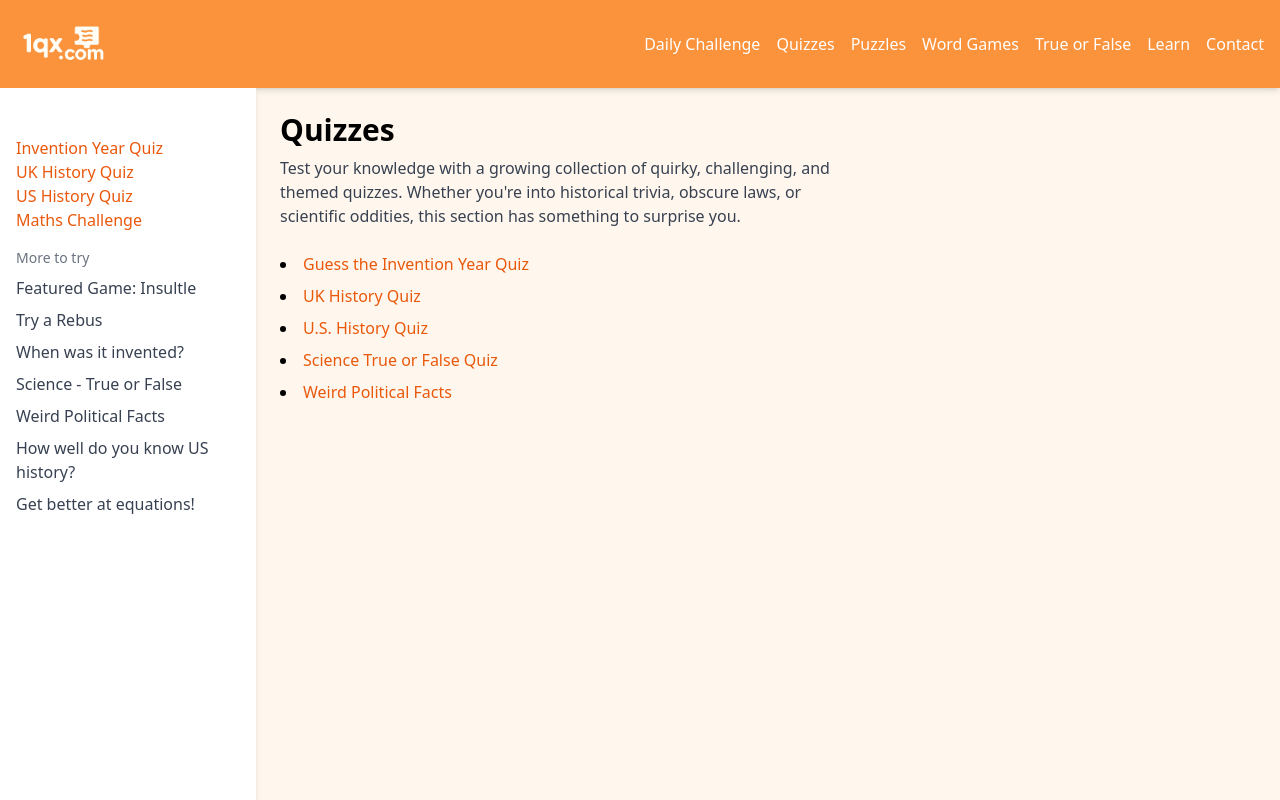
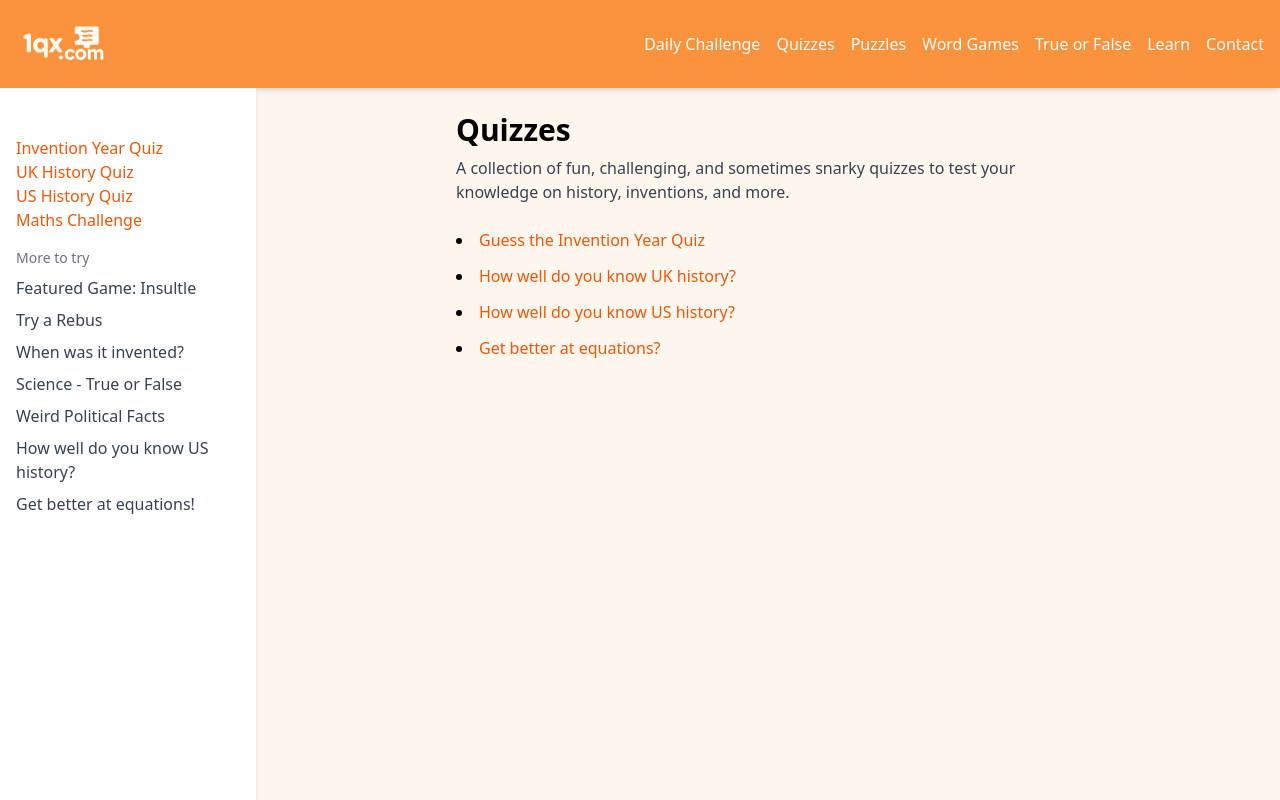
Before and after one commit to Spagyeti5/1qx-site, a React (Vite) app: page /quizzes in a window 1280 px wide. Built offline with nearby package versions, Linux system fonts and the light colour scheme.

Commit message:
Fix broken links with <Link> components in section pages

```diff
--- a/src/components/Daily.jsx
+++ b/src/components/Daily.jsx
@@ -1,3 +1,5 @@
+import { Link } from 'react-router-dom';
+
 export default function Daily() {
   return (
     <div className="p-6">
@@ -7,11 +9,10 @@ export default function Daily() {
       </p>
       <ul className="list-disc list-inside space-y-2">
         <li>
-          <a href="/daily/one-word-challenge" className="text-orange-600 hover:underline">
+          <Link to="/daily/one-word-challenge" className="text-orange-600 hover:underline">
             One Word Challenge Daily
-          </a>
+          </Link>
         </li>
-
       </ul>
     </div>
   );
--- a/src/components/Learn.jsx
+++ b/src/components/Learn.jsx
@@ -1,3 +1,5 @@
+import { Link } from 'react-router-dom';
+
 export default function Learn() {
   return (
     <div className="p-6">
@@ -7,11 +9,10 @@ export default function Learn() {
       </p>
       <ul className="list-disc list-inside space-y-2">
         <li>
-         <a href="/maths" className="text-orange-600 hover:underline">
+          <Link to="/maths" className="text-orange-600 hover:underline">
             🧠 Try the Maths Challenge
-              </a>
+          </Link>
         </li>
-
       </ul>
     </div>
   );
--- a/src/components/Quizzes.jsx
+++ b/src/components/Quizzes.jsx
@@ -1,35 +1,32 @@
+import { Link } from 'react-router-dom';
+
 export default function Quizzes() {
   return (
-    <div className="p-6">
+    <div className="p-6 max-w-2xl mx-auto">
       <h1 className="text-3xl font-bold mb-2">Quizzes</h1>
-      <p className="text-gray-700 mb-6 max-w-xl">
-        Test your knowledge with a growing collection of quirky, challenging, and themed quizzes. Whether you're into historical trivia, obscure laws, or scientific oddities, this section has something to surprise you.
+      <p className="text-gray-700 mb-6">
+        A collection of fun, challenging, and sometimes snarky quizzes to test your knowledge on history, inventions, and more.
       </p>
-      <ul className="list-disc list-inside space-y-2">
+      <ul className="space-y-3 list-disc list-inside">
         <li>
-          <a href="/guess-the-invention-year" className="text-orange-600 hover:underline">
+          <Link to="/guess-the-invention-year" className="text-orange-600 hover:underline">
             Guess the Invention Year Quiz
-          </a>
+          </Link>
         </li>
         <li>
-          <a href="/uk-history-quiz" className="text-orange-600 hover:underline">
-            UK History Quiz
-          </a>
+          <Link to="/uk-history-quiz" className="text-orange-600 hover:underline">
+            How well do you know UK history?
+          </Link>
         </li>
         <li>
-          <a href="/us-history-quiz" className="text-orange-600 hover:underline">
-            U.S. History Quiz
-          </a>
+          <Link to="/us-history-quiz" className="text-orange-600 hover:underline">
+            How well do you know US history?
+          </Link>
         </li>
         <li>
-          <a href="/true-or-false/science" className="text-orange-600 hover:underline">
-            Science True or False Quiz
-          </a>
-        </li>
-	<li>
-          <a href="/true-or-false/politics" className="text-orange-600 hover:underline">
-            Weird Political Facts
-          </a>
+          <Link to="/maths" className="text-orange-600 hover:underline">
+            Get better at equations?
+          </Link>
         </li>
       </ul>
     </div>
--- a/src/components/TrueOrFalse.jsx
+++ b/src/components/TrueOrFalse.jsx
@@ -1,3 +1,5 @@
+import { Link } from 'react-router-dom';
+
 export default function TrueOrFalse() {
   return (
     <div className="p-6">
@@ -7,14 +9,14 @@ export default function TrueOrFalse() {
       </p>
       <ul className="list-disc list-inside space-y-2">
         <li>
-          <a href="/true-or-false/science" className="text-orange-600 hover:underline">
+          <Link to="/true-or-false/science" className="text-orange-600 hover:underline">
             Science True or False Quiz
-          </a>
+          </Link>
         </li>
-	<li>
-          <a href="/true-or-false/politics" className="text-orange-600 hover:underline">
+        <li>
+          <Link to="/true-or-false/politics" className="text-orange-600 hover:underline">
             Weird Political Facts
-          </a>
+          </Link>
         </li>
       </ul>
     </div>
--- a/src/components/WordGames.jsx
+++ b/src/components/WordGames.jsx
@@ -1,3 +1,5 @@
+import { Link } from 'react-router-dom';
+
 export default function WordGames() {
   return (
     <div className="p-6">
@@ -5,13 +7,12 @@ export default function WordGames() {
       <p className="text-gray-700 mb-6 max-w-xl">
         Challenge your vocabulary and wit with creative word-based games. From playful guessing to language twists, these games are perfect for lovers of clever words and cunning clues.
       </p>
-  <ul className="list-disc list-inside space-y-2">
+      <ul className="list-disc list-inside space-y-2">
         <li>
-          <a href="/games/insultle" className="text-orange-600 hover:underline">
+          <Link to="/games/insultle" className="text-orange-600 hover:underline">
             Insultle - Guess the archaic insults
-          </a>
+          </Link>
         </li>
-
       </ul>
     </div>
   );
```
